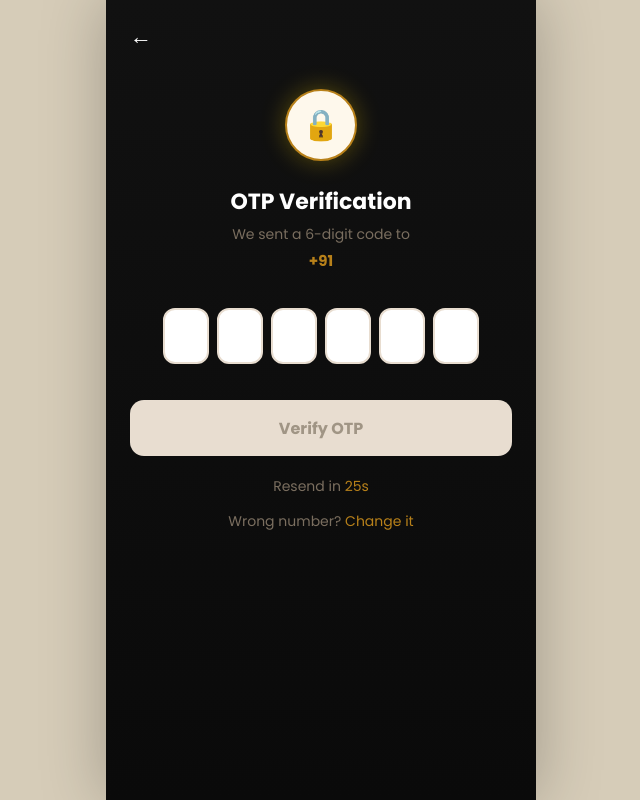
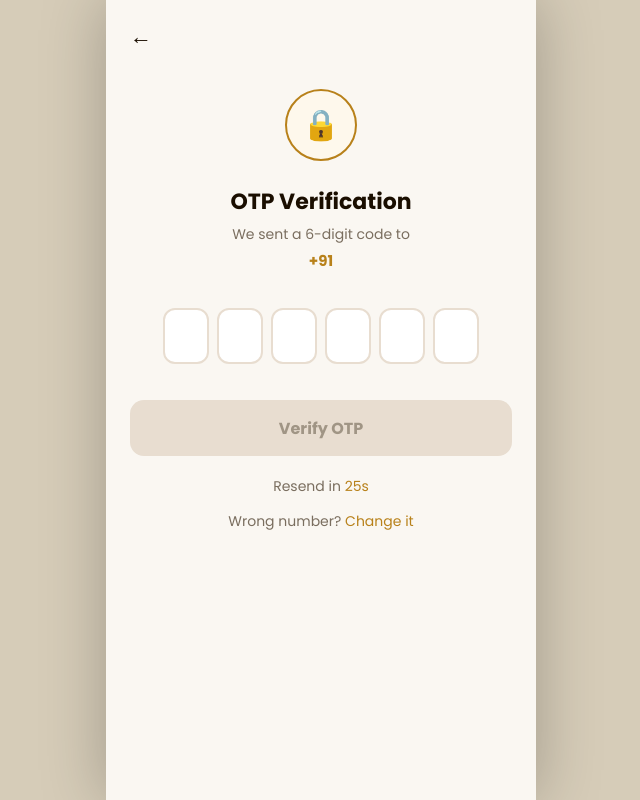
Before and after one commit to kavithakavi9493/vita-v2, a React (Vite) app in the folder vi-vita-intelligence-v3/vi-app/frontend/: page /otp in a window 1280 px wide. Shown: the whole page, without its empty margins (319-959 px from the left). Built offline with nearby package versions, Linux system fonts and the light colour scheme; no server answers.

Commit message:
Update OTPScreen.jsx

```diff
--- a/vi-vita-intelligence-v3/vi-app/frontend/src/screens/OTPScreen.jsx
+++ b/vi-vita-intelligence-v3/vi-app/frontend/src/screens/OTPScreen.jsx
@@ -3,170 +3,444 @@ import { useNavigate } from 'react-router-dom'
 import { doc, setDoc, getDoc, serverTimestamp } from 'firebase/firestore'
 import { db } from '../firebase'
 import { useApp } from '../context/AppContext'
-import { GoldBtn, Toast, Spinner } from '../components/UI'
+import { GoldBtn, Toast } from '../components/UI'
 import { C } from '../constants/colors'
 
 export default function OTPScreen() {
-  const navigate  = useNavigate()
+
+  const navigate = useNavigate()
   const { state, update } = useApp()
-  const [otp, setOtp]     = useState(['', '', '', '', '', ''])
+
+  const [otp, setOtp] = useState(['', '', '', '', '', ''])
   const [timer, setTimer] = useState(30)
   const [canResend, setCanResend] = useState(false)
-  const [loading, setLoading]     = useState(false)
-  const [toast, setToast]         = useState(null)
-  const refs = [useRef(), useRef(), useRef(), useRef(), useRef(), useRef()]
+  const [loading, setLoading] = useState(false)
+  const [toast, setToast] = useState(null)
+
+  const refs = [
+    useRef(null),
+    useRef(null),
+    useRef(null),
+    useRef(null),
+    useRef(null),
+    useRef(null)
+  ]
 
   useEffect(() => {
+
     if (timer > 0) {
+
       const t = setTimeout(() => setTimer(v => v - 1), 1000)
+
       return () => clearTimeout(t)
+
     } else {
+
       setCanResend(true)
     }
+
   }, [timer])
 
+
+
   const handleDigit = (i, val) => {
+
     if (!/^\d*$/.test(val)) return
+
     const next = [...otp]
+
     next[i] = val.slice(-1)
+
     setOtp(next)
-    if (val && i < 5) refs[i + 1].current?.focus()
+
+    if (val && i < 5) {
+
+      refs[i + 1].current?.focus()
+    }
   }
 
+
+
   const handleKey = (i, e) => {
-    if (e.key === 'Backspace' && !otp[i] && i > 0) refs[i - 1].current?.focus()
+
+    if (e.key === 'Backspace' && !otp[i] && i > 0) {
+
+      refs[i - 1].current?.focus()
+    }
   }
 
+
+
   const handlePaste = (e) => {
-    const pasted = e.clipboardData.getData('text').replace(/\D/g, '').slice(0, 6)
+
+    const pasted =
+      e.clipboardData
+        .getData('text')
+        .replace(/\D/g, '')
+        .slice(0, 6)
+
     if (pasted.length === 6) {
+
       setOtp(pasted.split(''))
+
       refs[5].current?.focus()
     }
   }
 
+
+
   const handleVerify = async () => {
+
     const code = otp.join('')
+
     if (code.length !== 6) return
+
     setLoading(true)
+
     try {
-      const result = await window.confirmationResult.confirm(code)
+
+      const result =
+        await window.confirmationResult.confirm(code)
+
       const user = result.user
-      const uid  = user.uid
 
-      // Save user to Firestore
+      const uid = user.uid
+
+
+
       const userRef = doc(db, 'users', uid)
+
       const userSnap = await getDoc(userRef)
 
-      await setDoc(userRef, {
-        name:      state.userName,
-        phone:     state.phone,
-        email:     state.email || '',
-        createdAt: userSnap.exists() ? userSnap.data().createdAt : serverTimestamp(),
-        updatedAt: serverTimestamp(),
-        currentStreak:  userSnap.data()?.currentStreak || 0,
-        bestStreak:     userSnap.data()?.bestStreak || 0,
-        lastLogDate:    userSnap.data()?.lastLogDate || null,
-        notificationSettings: userSnap.data()?.notificationSettings || {
-          dailyReminders: true,
-          sessionAlerts:  true,
-          progressNudges: true,
-          offersUpdates:  false,
+
+
+      await setDoc(
+        userRef,
+        {
+          name: state.userName,
+          phone: state.phone,
+          email: state.email || '',
+
+          createdAt:
+            userSnap.exists()
+              ? userSnap.data().createdAt
+              : serverTimestamp(),
+
+          updatedAt: serverTimestamp(),
+
+          currentStreak:
+            userSnap.data()?.currentStreak || 0,
+
+          bestStreak:
+            userSnap.data()?.bestStreak || 0,
+
+          lastLogDate:
+            userSnap.data()?.lastLogDate || null,
+
+          notificationSettings:
+            userSnap.data()?.notificationSettings || {
+              dailyReminders: true,
+              sessionAlerts: true,
+              progressNudges: true,
+              offersUpdates: false
+            }
         },
-      }, { merge: true })
+        { merge: true }
+      )
 
-      // Check if quiz was already completed
-      const respSnap = await getDoc(doc(db, 'user_responses', uid))
 
-      update({ userId: uid, isLoggedIn: true, hasCompletedQuiz: respSnap.exists() })
+
+      const respSnap =
+        await getDoc(
+          doc(db, 'user_responses', uid)
+        )
+
+
+
+      update({
+
+        userId: uid,
+        isLoggedIn: true,
+        hasCompletedQuiz: respSnap.exists()
+      })
+
+
 
       if (respSnap.exists()) {
+
         const d = respSnap.data()
+
         update({
-          lifestyleScore:   d.lifestyleScore   || 0,
-          physicalScore:    d.physicalScore     || 0,
-          mentalScore:      d.mentalScore       || 0,
-          performanceScore: d.performanceScore  || 0,
-          vitaScore:        d.vitaScore         || 0,
-          ageGroup:         d.ageGroup          || '',
-          planType:         d.planType          || 'advanced',
+
+          lifestyleScore: d.lifestyleScore || 0,
+          physicalScore: d.physicalScore || 0,
+          mentalScore: d.mentalScore || 0,
+          performanceScore: d.performanceScore || 0,
+          vitaScore: d.vitaScore || 0,
+
+          ageGroup: d.ageGroup || '',
+          planType: d.planType || 'advanced'
         })
+
         navigate('/dashboard', { replace: true })
+
       } else {
+
         navigate('/routine', { replace: true })
       }
-    } catch (err) {
+
+    }
+
+    catch (err) {
+
       console.error(err)
-      setToast({ msg: 'Invalid OTP. Please try again.', type: 'error' })
+
+      setToast({
+
+        msg: 'Invalid OTP. Please try again.',
+        type: 'error'
+      })
+
       setOtp(['', '', '', '', '', ''])
+
       refs[0].current?.focus()
-    } finally {
+    }
+
+    finally {
+
       setLoading(false)
     }
   }
 
+
+
   const handleResend = () => {
+
     setTimer(30)
+
     setCanResend(false)
+
     navigate('/signup')
   }
 
+
+
   const full = otp.every(d => d !== '')
 
+
+
   return (
-    <div style={{ width: '100%', height: '100%', background: 'linear-gradient(180deg,#111111,#0A0A0A)' }}>
+
+    <div
+      style={{
+        width: '100%',
+        height: '100%',
+        background: C.bgMid
+      }}
+    >
+
       <div style={{ padding: '20px 24px 0' }}>
-        <button onClick={() => navigate('/signup')} style={{ background: 'none', border: 'none', color: C.white, fontSize: 22, cursor: 'pointer' }}>←</button>
+
+        <button
+          onClick={() => navigate('/signup')}
+          style={{
+            background: 'none',
+            border: 'none',
+            color: C.text,
+            fontSize: 22,
+            cursor: 'pointer'
+          }}
+        >
+          ←
+        </button>
+
       </div>
 
-      <div style={{ padding: '36px 24px', textAlign: 'center' }}>
-        <div style={{
-          width: 72, height: 72, borderRadius: '50%',
-          background: C.goldBg, border: `2px solid ${C.gold}`,
-          display: 'flex', alignItems: 'center', justifyContent: 'center',
-          margin: '0 auto 24px', fontSize: 30,
-          boxShadow: '0 0 24px rgba(255,215,0,0.3)',
-        }}>
+
+
+      <div
+        style={{
+          padding: '36px 24px',
+          textAlign: 'center'
+        }}
+      >
+
+        <div
+          style={{
+            width: 72,
+            height: 72,
+            borderRadius: '50%',
+            background: C.goldBg,
+            border: `2px solid ${C.gold}`,
+            display: 'flex',
+            alignItems: 'center',
+            justifyContent: 'center',
+            margin: '0 auto 24px',
+            fontSize: 30
+          }}
+        >
           🔒
         </div>
 
-        <div style={{ color: C.white, fontSize: 22, fontWeight: 700, marginBottom: 6 }}>OTP Verification</div>
-        <div style={{ color: C.muted, fontSize: 14, marginBottom: 4 }}>We sent a 6-digit code to</div>
-        <div style={{ color: C.gold, fontSize: 15, fontWeight: 700, marginBottom: 36 }}>+91 {state.phone}</div>
 
-        {/* OTP Boxes */}
-        <div style={{ display: 'flex', gap: 8, justifyContent: 'center', marginBottom: 36 }} onPaste={handlePaste}>
+
+        <div
+          style={{
+            color: C.text,
+            fontSize: 22,
+            fontWeight: 700,
+            marginBottom: 6
+          }}
+        >
+          OTP Verification
+        </div>
+
+
+
+        <div
+          style={{
+            color: C.muted,
+            fontSize: 14,
+            marginBottom: 4
+          }}
+        >
+          We sent a 6-digit code to
+        </div>
+
+
+
+        <div
+          style={{
+            color: C.gold,
+            fontSize: 15,
+            fontWeight: 700,
+            marginBottom: 36
+          }}
+        >
+          +91 {state.phone}
+        </div>
+
+
+
+        <div
+          style={{
+            display: 'flex',
+            gap: 8,
+            justifyContent: 'center',
+            marginBottom: 36
+          }}
+          onPaste={handlePaste}
+        >
+
           {otp.map((d, i) => (
+
             <input
-              key={i} ref={refs[i]} type="number" value={d} maxLength={1}
-              onChange={e => handleDigit(i, e.target.value)}
-              onKeyDown={e => handleKey(i, e)}
+              key={i}
+              ref={refs[i]}
+              type="text"
+              value={d}
+
+              onChange={(e) =>
+                handleDigit(i, e.target.value)
+              }
+
+              onKeyDown={(e) =>
+                handleKey(i, e)
+              }
+
               style={{
-                width: 46, height: 56, background: C.card,
-                border: `2px solid ${d ? C.gold : C.border}`,
-                borderRadius: 12, color: C.white, fontSize: 22,
-                fontWeight: 700, textAlign: 'center',
+                width: 46,
+                height: 56,
+                background: C.card,
+                border: `2px solid ${
+                  d ? C.gold : C.border
+                }`,
+                borderRadius: 12,
+                color: C.text,
+                fontSize: 22,
+                fontWeight: 700,
+                textAlign: 'center'
               }}
             />
+
           ))}
+
         </div>
 
-        <GoldBtn onClick={handleVerify} disabled={!full || loading} style={{ marginBottom: 20 }}>
+
+
+        <GoldBtn
+          onClick={handleVerify}
+          disabled={!full || loading}
+          style={{ marginBottom: 20 }}
+        >
+
           {loading ? 'Verifying...' : 'Verify OTP'}
+
         </GoldBtn>
 
-        <div style={{ color: C.muted, fontSize: 14, marginBottom: 14 }}>
-          {canResend
-            ? <span onClick={handleResend} style={{ color: C.gold, cursor: 'pointer', fontWeight: 700 }}>Resend OTP</span>
-            : <>Resend in <span style={{ color: C.gold }}>{timer}s</span></>}
+
+
+        <div
+          style={{
+            color: C.muted,
+            fontSize: 14,
+            marginBottom: 14
+          }}
+        >
+
+          {canResend ? (
+
+            <span
+              onClick={handleResend}
+              style={{
+                color: C.gold,
+                cursor: 'pointer',
+                fontWeight: 700
+              }}
+            >
+              Resend OTP
+            </span>
+
+          ) : (
+
+            <>Resend in <span style={{ color: C.gold }}>{timer}s</span></>
+
+          )}
+
         </div>
 
-        <div onClick={() => navigate('/signup')} style={{ color: C.muted, fontSize: 14, cursor: 'pointer' }}>
-          Wrong number? <span style={{ color: C.gold }}>Change it</span>
+
+
+        <div
+          onClick={() => navigate('/signup')}
+          style={{
+            color: C.muted,
+            fontSize: 14,
+            cursor: 'pointer'
+          }}
+        >
+
+          Wrong number?
+          <span style={{ color: C.gold }}>
+            {' '}Change it
+          </span>
+
         </div>
+
       </div>
 
-      {toast && <Toast msg={toast.msg} type={toast.type} onClose={() => setToast(null)} />}
+
+
+      {toast &&
+        <Toast
+          msg={toast.msg}
+          type={toast.type}
+          onClose={() => setToast(null)}
+        />
+      }
+
     </div>
+
   )
 }
```
